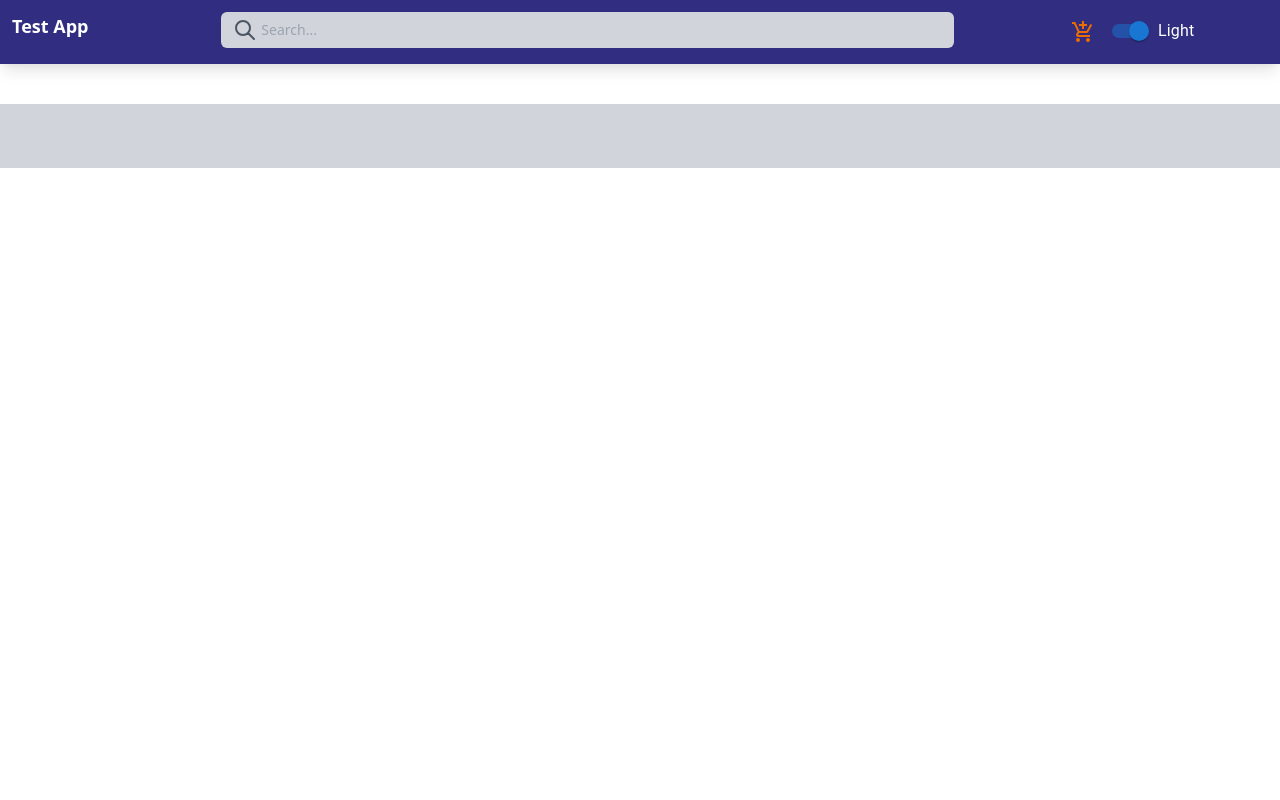
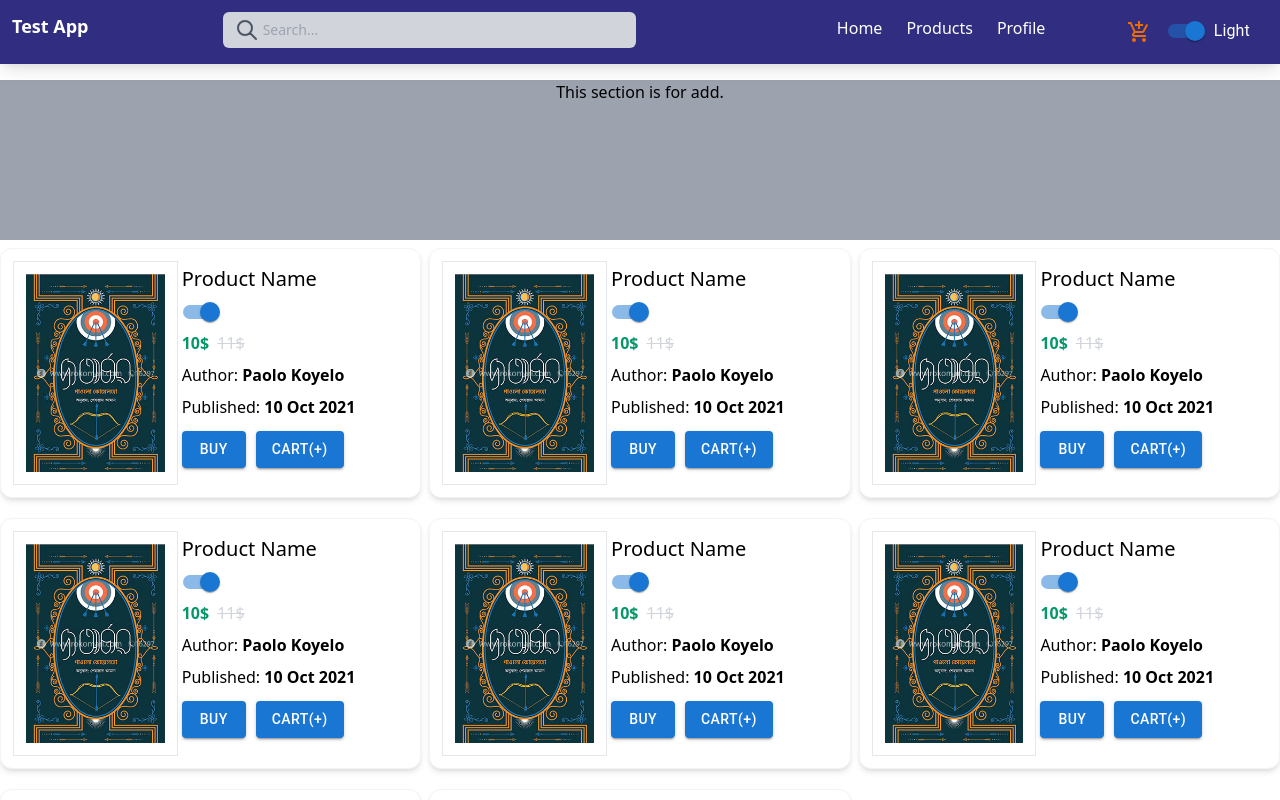
Before and after one commit to kousherAlam/react-learning, a React (Create React App) app: page /home in a window 1280 px wide. Before the commit this address had no page. Shown: the top 800 px of the page. Built offline with nearby package versions, Linux system fonts and the light colour scheme.

Commit message:
updated the routing

```diff
--- a/src/App.tsx
+++ b/src/App.tsx
@@ -10,7 +10,8 @@ import {
   BrowserRouter as Router,
   Route,
   Routes,
-  Link
+  Link,
+  Navigate,
 } from "react-router-dom";
 
 function App() {
@@ -23,16 +24,30 @@ function App() {
   }
 
   return (
+    <Router>
       <div className="app">
         <ThemeContext.Provider value={{ theme, setTheme }}>
-        <div className="navbar fixed z-10 top-0 left-0 w-full p-3 bg-indigo-900 flex shadow-lg">
-          <div className="text-left w-2/12">
+          <div className="fixed z-10 top-0 left-0 w-full p-3 bg-indigo-900 shadow-lg">
+            <div className="container m-auto">
+              <div className="grid grid-cols-6 gap-2">
+                <div className="text-left">
                   <h1 className="text-lg text-white font-bold">Test App</h1>
                 </div>
-          <div className="menus w-7/12">
+                <div className="menus col-span-2">
                   <Search />
                 </div>
-          <div className="text-right w-3/12 px-3 grid grid-cols-2">
+                <div className="menus col-span-2 text-right">
+                  <Link to="/">
+                    <button className='px-3 py-1 text-white hover:text-blue-300'>Home</button>
+                  </Link>
+                  <Link to="/products">
+                    <button className='px-3 py-1 text-white hover:text-blue-300'>Products</button>
+                  </Link>
+                  <Link to="/profile">
+                    <button className='px-3 py-1 text-white hover:text-blue-300'>Profile</button>
+                  </Link>
+                </div>
+                <div className="text-right px-3 grid grid-cols-2">
                   <div className="cart mr-2">
                     <Cart />
                   </div>
@@ -43,17 +58,19 @@ function App() {
                   </div>
                 </div>
               </div>
-        <main className='container mt-20 p-3'>
-          <Router>
+            </div>
+          </div>
+          <main className='container ml-auto mr-auto mt-20'>
             <Routes>
-              <Route path="/product" element={<ProductList />} />
-              <Route path="/" element={<ProductList />} />
+              <Route path="/products" element={<ProductList />} />
+              <Route path="/home" element={<ProductList />} />
+              <Route path="/" element={<Navigate to="/home" />}  />
             </Routes>
-          </Router>
           </main>
         </ThemeContext.Provider>
         <Footer></Footer>
       </div>
+    </Router>
   );
 }
 
--- a/src/pages/product/ProductList.tsx
+++ b/src/pages/product/ProductList.tsx
@@ -4,6 +4,9 @@ import { Product } from './Product';
 export const ProductList = () => {
     const [product, setProduct] = useState<any[]>([1, 2, 3, 4, 5, 6, 7, 8]);
     return <div className="product-list grid gap-2 grid-cols-3">
+        <div className='product-add col-span-3 h-40 bg-gray-400 flex align-center justify-center'>
+            <h1 className="font-medium">This section is for add.</h1>
+        </div>
         {product.map(p => {
             return <div className="single-product mb-3">
                 <Product />
```
Lines whose indentation alone changed are shown as unchanged.
